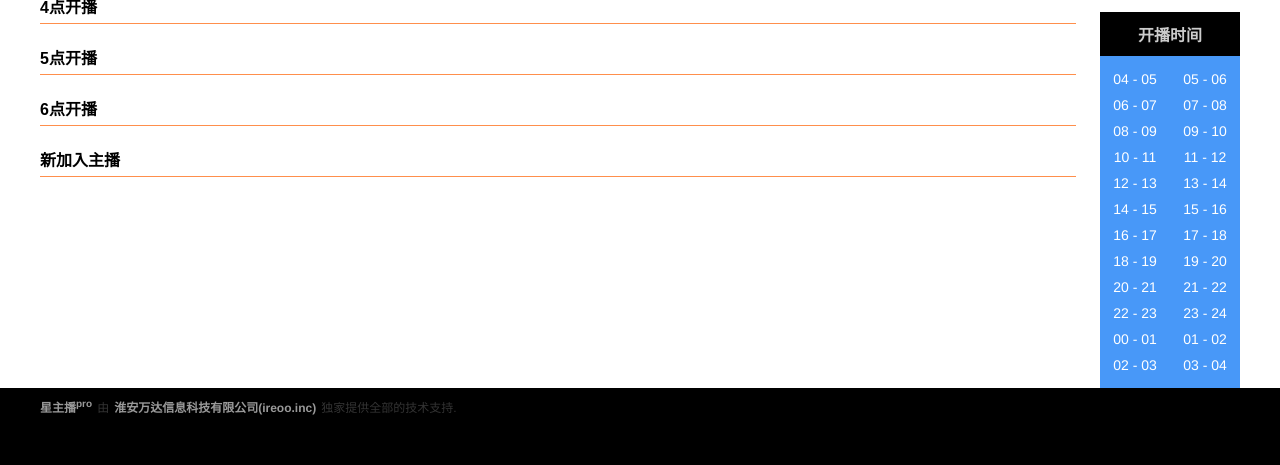
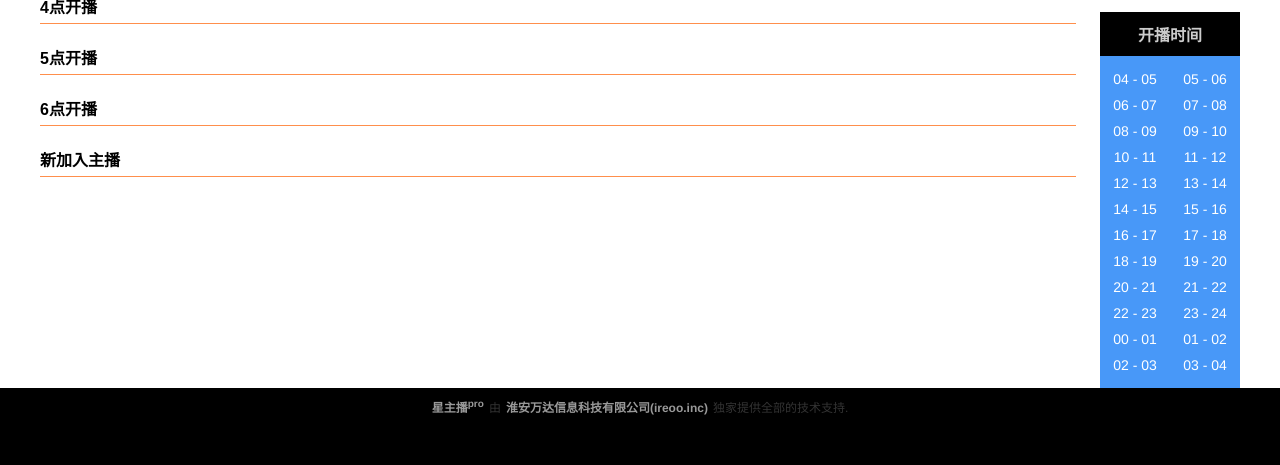
Before and after one commit to Ireoo/video, a PHP site: page / in a window 1280 px wide. Shown: the part 370-835 px from the top of the page. Run offline with PHP 8.4, Linux system fonts and the light colour scheme; data that the repository does not hold is empty; some libraries are stand-ins or nearby versions.

Commit message:
更新页脚显示效果

```diff
--- a/css/foot.css
+++ b/css/foot.css
@@ -1,5 +1,5 @@
 div.foot{background: #000;}
 
-div.foot div.zhong{width: 1200px; margin: auto; padding: 10px 0 50px 0; font-size: 12px; color: #333;}
+div.foot div.zhong{width: 1200px; margin: auto; text-align: center; padding: 10px 0 50px 0; font-size: 12px; color: #333;}
 div.foot div.zhong a{text-decoration: none; font-weight: bold; color: #999;}
 div.foot div.zhong a:hover{color: #CCC;}
```
